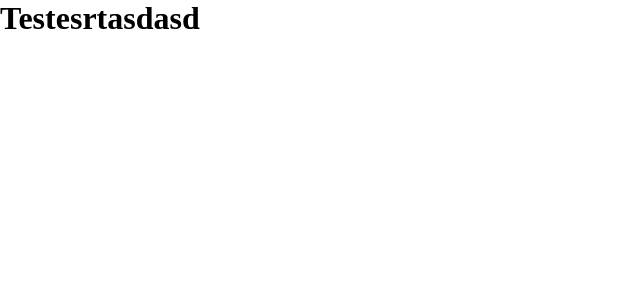
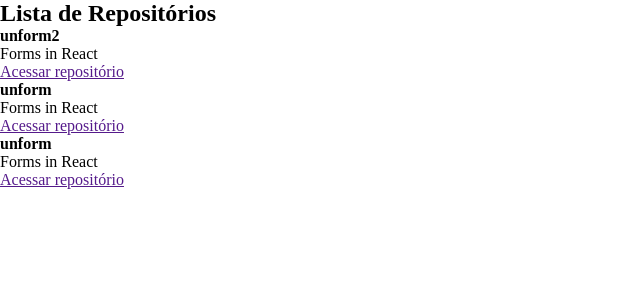
Before and after one commit to eduardocar83/rocketseat-reactjs-ignite, a React app in the folder 01-github-explorer/: page / in a window 1280 px wide. Shown: the top 300 px of the page, without its empty margins (0-640 px from the left). Built offline with nearby package versions, Linux system fonts and the light colour scheme.

Commit message:
01-github-explorer Primeiro componente React

```diff
--- a/01-github-explorer/public/index.html
+++ b/01-github-explorer/public/index.html
@@ -8,6 +8,5 @@
 </head>
 <body>
     <div id="root"></div>
-    <script src="../dist/bundle.js"></script>
 </body>
 </html>
--- a/01-github-explorer/src/App.jsx
+++ b/01-github-explorer/src/App.jsx
@@ -1,7 +1,8 @@
 import './styles/global.scss';
 import React from 'react';
+import { RepositoryList } from './components/RepositoryList';
 
 
 export function App() {
-    return <h1>Testesrtasdasd</h1>
+    return <RepositoryList />
 }
--- /dev/null
+++ b/01-github-explorer/src/components/RepositoryList.jsx
@@ -0,0 +1,36 @@
+import React from 'react';
+
+const repositoryName = 'unform2';
+
+export function RepositoryList() {
+    return (
+        <section className="repository-list">
+            <h1>Lista de Repositórios</h1>
+            <ul>
+                <li>
+                    <strong>{repositoryName}</strong>
+                    <p>Forms in React</p>
+                    <a href="">
+                        Acessar repositório
+                    </a>
+                </li>
+
+                <li>
+                    <strong>unform</strong>
+                    <p>Forms in React</p>
+                    <a href="">
+                        Acessar repositório
+                    </a>
+                </li>
+
+                <li>
+                    <strong>unform</strong>
+                    <p>Forms in React</p>
+                    <a href="">
+                        Acessar repositório
+                    </a>
+                </li>
+            </ul>
+        </section>
+    );
+}
```
